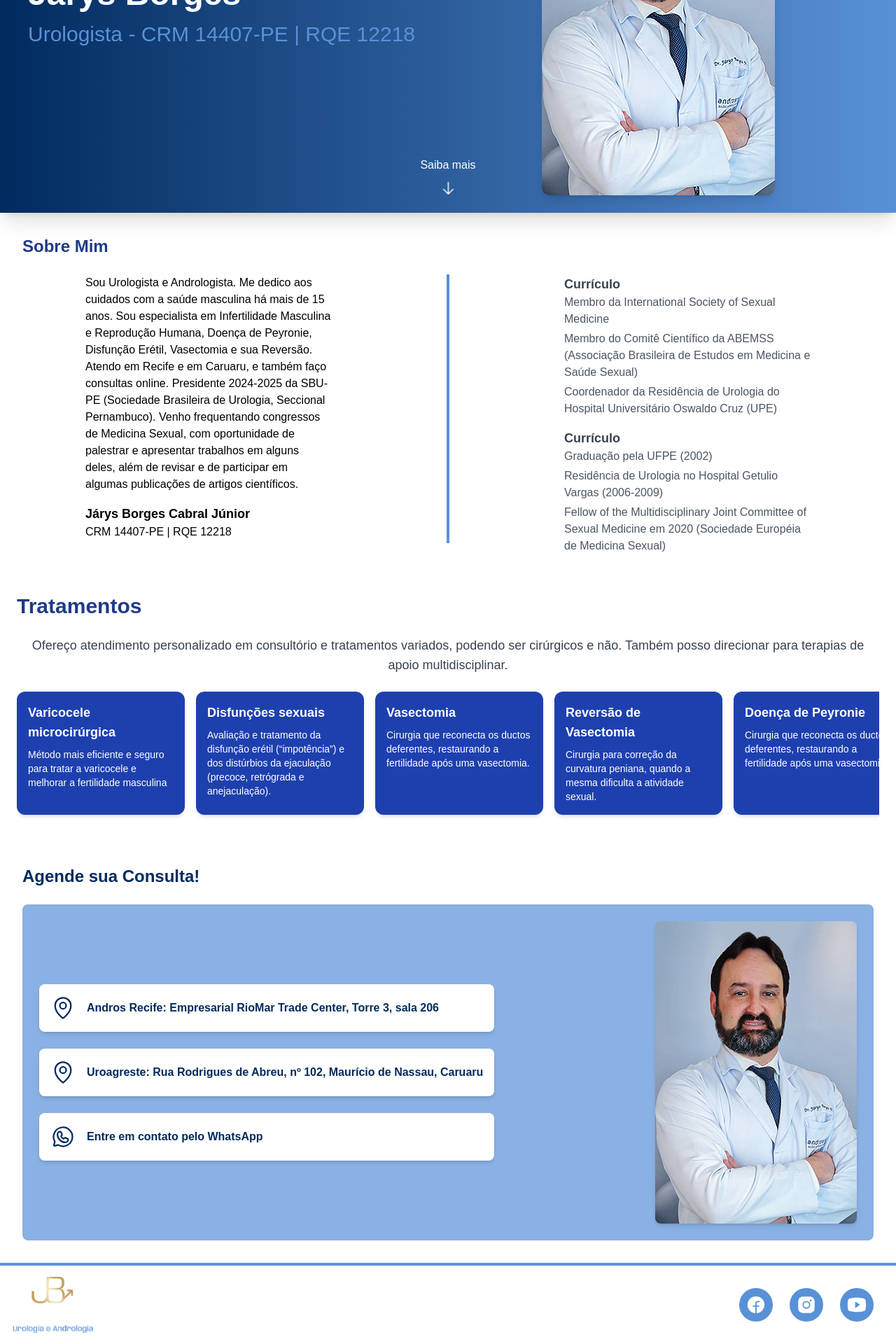
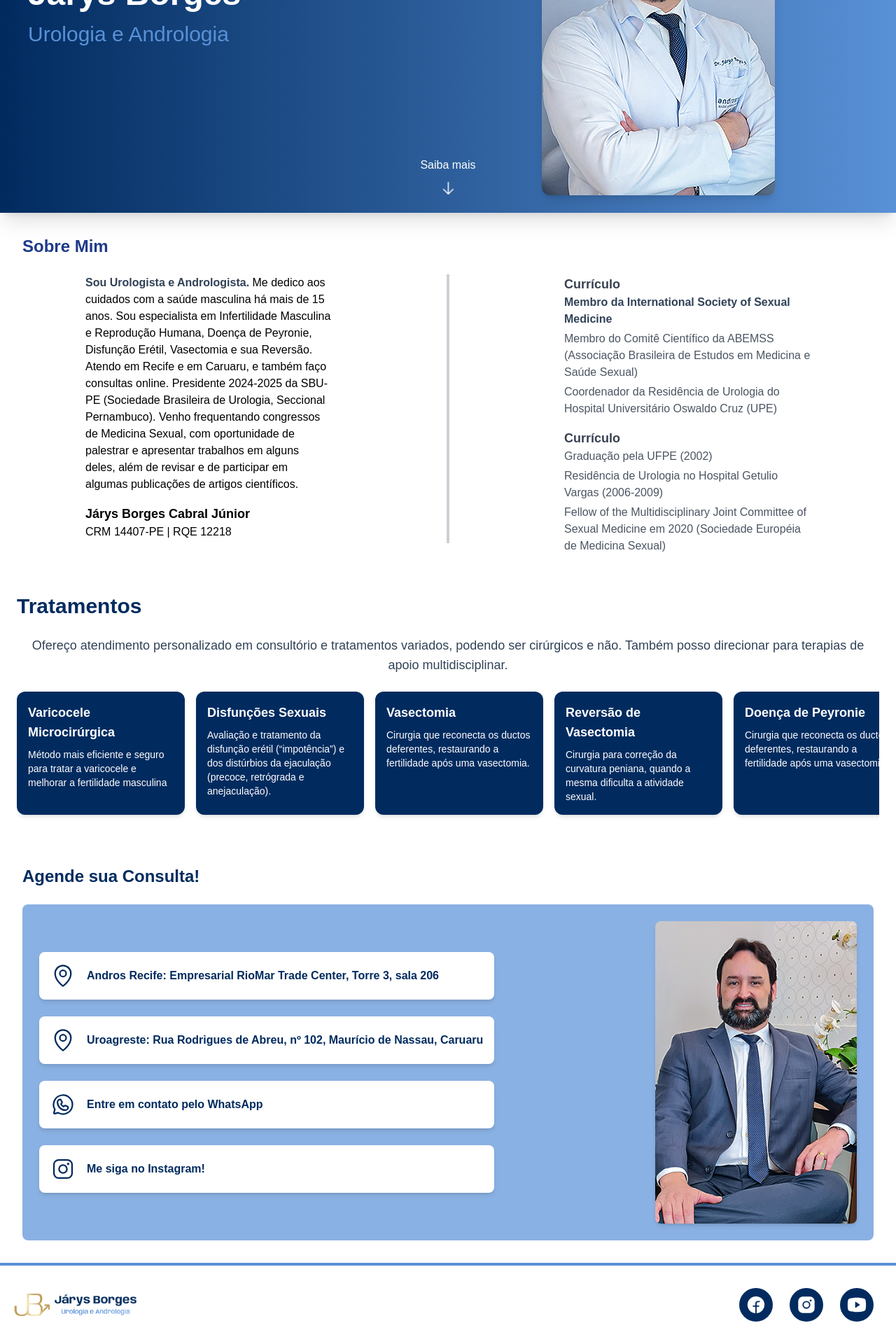
Before and after one commit to DeborahLyra/jarys-borges-landing-page, a React (Vite) app: page / in a window 1280 px wide. Shown: the part 310-2230 px from the top of the page at 70% size. Built offline with nearby package versions, Linux system fonts and the light colour scheme; a web font is replaced by a local one.

Commit message:
layout adjustments

```diff
--- a/src/components/Banner/Banner.tsx
+++ b/src/components/Banner/Banner.tsx
@@ -6,7 +6,7 @@ export function Banner() {
         <div className="flex flex-col md:flex-row items-center justify-between h-auto md:h-[550px] bg-gradient-to-r from-deepBlue to-skyBlue p-6 md:p-10 shadow-xl relative">
         <div className="w-full md:w-1/2 text-center md:text-left mb-8 md:mb-0">
             <h1 className="text-4xl md:text-5xl font-bold text-pureWhite mb-4">Járys Borges</h1>
-            <h3 className="text-2xl md:text-3xl text-skyBlue mb-6">Urologista - CRM 14407-PE | RQE 12218</h3>
+            <h3 className="text-2xl md:text-3xl text-skyBlue mb-6">Urologia e Andrologia</h3>
         </div>
         <div className="w-full md:w-1/2 flex justify-center mb-8 md:mb-0">
             <div className="relative">
--- a/src/components/aboutMe/AboutMe.tsx
+++ b/src/components/aboutMe/AboutMe.tsx
@@ -9,7 +9,7 @@ export function AboutMe() {
 
                 <section className="max-w-full sm:max-w-96 mb-6 sm:mb-0 px-4">
                     <p className="">
-                        Sou Urologista e Andrologista.
+                        <span className="text-steelBlue font-bold">Sou Urologista e Andrologista. </span>
                         Me dedico aos cuidados com a saúde masculina há mais de 15 anos. Sou especialista em Infertilidade Masculina e Reprodução Humana, Doença de Peyronie, Disfunção Erétil, Vasectomia e sua Reversão.
                         Atendo em Recife e em Caruaru, e também faço consultas online.
                         Presidente 2024-2025 da SBU-PE (Sociedade Brasileira de Urologia, Seccional Pernambuco).
@@ -20,13 +20,13 @@ export function AboutMe() {
 
                 </section>
 
-                <div className="hidden sm:block w-1 h-96 bg-skyBlue"></div>
+                <div className="hidden sm:block w-1 h-96 bg-softGray"></div>
 
                 <section className="max-w-full sm:max-w-96 px-4">
                     <h3 className="font-semibold text-lg text-gray-700">Currículo</h3>
                     <article>
                         <ul className="list-inside text-gray-600 space-y-1">
-                            <li>Membro da International Society of Sexual Medicine</li>
+                            <li className="text-steelBlue font-bold">Membro da International Society of Sexual Medicine</li>
                             <li>Membro do Comitê Científico da ABEMSS (Associação Brasileira de Estudos em Medicina e Saúde Sexual)</li>
                             <li>Coordenador da Residência de Urologia do Hospital Universitário Oswaldo Cruz (UPE)</li>
                         </ul>
--- a/src/components/contact/Contact.tsx
+++ b/src/components/contact/Contact.tsx
@@ -1,5 +1,5 @@
-import image from '../../../public/imgs/jarys_borges_andrologista.png';
-import { WhatsappLogo, MapPin} from 'phosphor-react';
+import image from '../../../public/imgs/jarys_borges_contact.png';
+import { WhatsappLogo, MapPin, InstagramLogo} from 'phosphor-react';
 
 const contact = [
     {
@@ -16,6 +16,11 @@ const contact = [
         link: "https://api.whatsapp.com/send?phone=5581993169020&text=Ol%C3%A1,%20gostaria%20de%20agendar%20uma%20consulta%20com%20Dr.%20Járys%20Borba%20",
         icon: WhatsappLogo,
         text: 'Entre em contato pelo WhatsApp',
+    },
+    {
+        link: "https://www.instagram.com/jarysborges_andrologia/",
+        icon: InstagramLogo,
+        text: 'Me siga no Instagram!',
     },
 ];
 
--- a/src/components/footer/Footer.tsx
+++ b/src/components/footer/Footer.tsx
@@ -1,11 +1,12 @@
 import { FacebookLogo, InstagramLogo, YoutubeLogo } from 'phosphor-react';
-import logo from "../../../public/imgs/logo_jarys.png"
+import logo from "../../../public/imgs/jarys_borges_logo_footer.png"
+
 export function Footer() {
     return (
         <footer className="bg-pureWhite text-deepBlue p-8 border-t-4 border-skyBlue">
             <div className="container mx-auto flex flex-col md:flex-row items-center justify-between gap-8">
                 <div>
-                    <img src={logo} alt="" className="scale-250 h-8 w-auto mx-4"/>
+                    <img src={logo} alt="" className="scale-200 h-4 w-auto mx-8"/>
                 </div>
 
                 <div className="flex justify-center gap-6">
@@ -14,25 +15,25 @@ export function Footer() {
                         target="_blank"
                         rel="noopener noreferrer"
                         aria-label="Facebook"
-                        className="group relative flex items-center justify-center w-12 h-12 rounded-full bg-skyBlue hover:bg-deepBlue transition-all"
+                        className="group relative flex items-center justify-center w-12 h-12 rounded-full bg-deepBlue hover:bg-skyBlue transition-all"
                     >
                         <FacebookLogo
                             size={30}
                             weight="fill"
-                            className="text-pureWhite group-hover:text-skyBlue transition-colors"
+                            className="text-pureWhite group-hover:text-deepBlue transition-colors"
                         />
                     </a>
                     <a
-                        href=""
+                        href="https://www.instagram.com/jarysborges_andrologia/"
                         target="_blank"
                         rel="noopener noreferrer"
                         aria-label="Instagram"
-                        className="group relative flex items-center justify-center w-12 h-12 rounded-full bg-skyBlue hover:bg-deepBlue transition-all"
+                        className="group relative flex items-center justify-center w-12 h-12 rounded-full bg-deepBlue hover:bg-skyBlue transition-all"
                     >
                         <InstagramLogo
                             size={30}
                             weight="fill"
-                            className="text-pureWhite group-hover:text-skyBlue transition-colors"
+                            className="text-pureWhite  group-hover:text-deepBlue transition-colors"
                         />
                     </a>
                     <a
@@ -40,12 +41,12 @@ export function Footer() {
                         target="_blank"
                         rel="noopener noreferrer"
                         aria-label="Whatsapp"
-                        className="group relative flex items-center justify-center w-12 h-12 rounded-full bg-skyBlue hover:bg-deepBlue transition-all"
+                        className="group relative flex items-center justify-center w-12 h-12 rounded-full bg-deepBlue hover:bg-skyBlue transition-all"
                     >
                         <YoutubeLogo
                             size={30}
                             weight="fill"
-                            className="text-pureWhite group-hover:text-skyBlue transition-colors"
+                            className="text-pureWhite  group-hover:text-deepBlue transition-colors"
                         />
                     </a>
                 </div>
--- a/src/components/surgeries/Surgeries.tsx
+++ b/src/components/surgeries/Surgeries.tsx
@@ -1,11 +1,11 @@
 const surgeries = [
     {
-        name: "Varicocele microcirúrgica ",
+        name: "Varicocele Microcirúrgica ",
         description:
             "Método mais eficiente e seguro para tratar a varicocele e melhorar a fertilidade masculina"
     },
     {
-        name: "Disfunções sexuais ",
+        name: "Disfunções Sexuais ",
         description:
             "Avaliação e tratamento da disfunção erétil (“impotência”) e dos distúrbios da ejaculação (precoce, retrógrada e anejaculação)."
     },
@@ -26,29 +26,29 @@ const surgeries = [
             "Cirurgia que reconecta os ductos deferentes, restaurando a fertilidade após uma vasectomia.",
     },
     {
-        name: "Implante de prótese peniana",
+        name: "Implante de Prótese Peniana",
         description:
             "Cirurgia para tratamento definitivo da disfunção erétil, com opções de próteses semirrígida ou inflável.",
     },
     {
-        name: "Estética genital masculina",
+        name: "Estética Genital Masculina",
         description:
             "Postectomia, engrossamento peniano e outros tratamentos para cuidar da aparência e saúde de suas partes íntimas.",
     },
     {
-        name: "Infertilidade masculina",
+        name: "Infertilidade Masculina",
         description:
             "Captação de espermatozoides por punção de epidídimo, Microdissecção Testicular, dentre outras técnicas em reprodução assistida",
     },
 
     {
-        name: "Doenças testiculares",
+        name: "Doenças Testiculares",
         description:
             "Tratamento da Hidrocele, Neoplasias Testiculares, dentre outras.",
     },
 
     {
-        name: "Reposição de testosterona ",
+        name: "Reposição de Testosterona ",
         description:
             "Para o tratamento de Hipogonadismo e melhora da qualidade de vida.",
     },
@@ -62,9 +62,9 @@ const surgeries = [
 export function Surgeries() {
     return (
         <div className="p-6 max-w-full" id='treatments'>
-            <h2 className="text-3xl font-bold text-blue-900 mb-6">Tratamentos</h2>
+            <h2 className="text-3xl font-bold text-deepBlue mb-6">Tratamentos</h2>
             <div className="text-center mb-6">
-                <p className="text-lg text-gray-700">
+                <p className="text-lg text-steelBlue">
                     Ofereço atendimento personalizado em consultório e tratamentos variados,
                     podendo ser cirúrgicos e não. Também posso direcionar para terapias de apoio
                     multidisciplinar.
@@ -74,7 +74,7 @@ export function Surgeries() {
                 {surgeries.map((item) => (
                     <div
                         key={item.name}
-                        className="flex-shrink-0 w-60 p-4 bg-blue-800 text-white rounded-xl shadow-md transition-transform hover:scale-105"
+                        className="flex-shrink-0 w-60 p-4 bg-deepBlue text-white rounded-xl shadow-md transition-transform hover:scale-105"
                     >
                         <h3 className="text-lg font-semibold mb-2">{item.name}</h3>
                         <p className="text-sm">{item.description}</p>
--- a/src/index.css
+++ b/src/index.css
@@ -31,7 +31,7 @@ a {
 }
 
 ::-webkit-scrollbar-thumb {
-  background-color: rgb(39, 71, 111);
+  background-color: #bf9c5a;
   border-radius: 100px;
 }
 
--- a/tailwind.config.js
+++ b/tailwind.config.js
@@ -17,6 +17,9 @@ export default {
         skyBlue: '#5991d7',        // Azul Claro
         pureWhite: '#ffffff',      // Branco Puro
         goldenBeige: '#bf9c5a',    // Bege Dourado
+        steelBlue: '#314257',      // Azul Aço
+        softGray: '#cbd0d5',       // Cinza Suave
+
       },
     },
   },
```
Also changed, not shown: public/imgs/jarys_borges_contact.png (added), public/imgs/jarys_borges_logo_footer.png (added).
